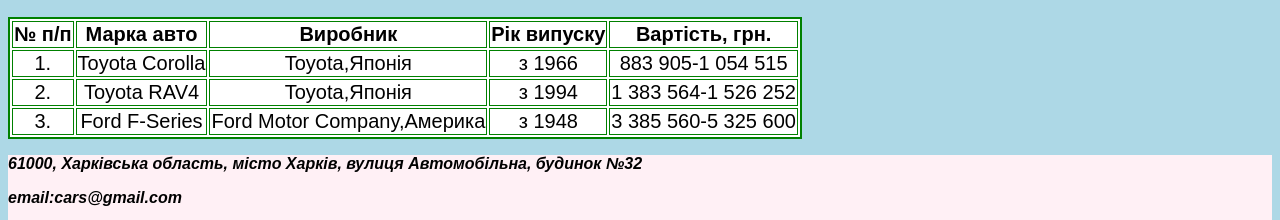
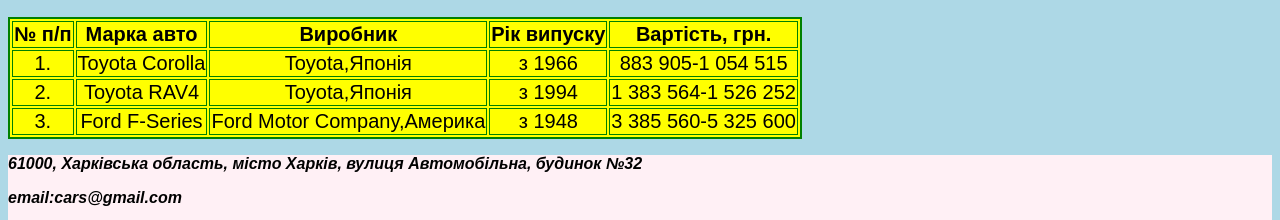
Before and after one commit to yaderevyanko1/Cars, a plain HTML site: page index.html in a window 1280 px wide. Shown: the part 2075-2295 px from the top of the page. Drawn offline with Linux system fonts and the light colour scheme.

Commit message:
Update index.html

```diff
--- a/index.html
+++ b/index.html
@@ -44,7 +44,7 @@
             появи в 1948 році компанія продала понад 27,5 мільйона пікапів F-серії в усьому світі, що робить його
             найуспішнішою моделлю Форда і дозволяє займати 3-те місце у списку найбільш продаваних автомобілів світу.
         </p>
-        <table style="border:2px solid green;text-align:center;background-color:white;font-size:20px">
+        <table style="border:2px solid green;text-align:center;background-color:yellow;font-size:20px">
             <tr>
                 <td style="border:1px solid green"><b>№ п/п</b></td>
                 <td style="border:1px solid green"><b>Марка авто</b></td>
```
